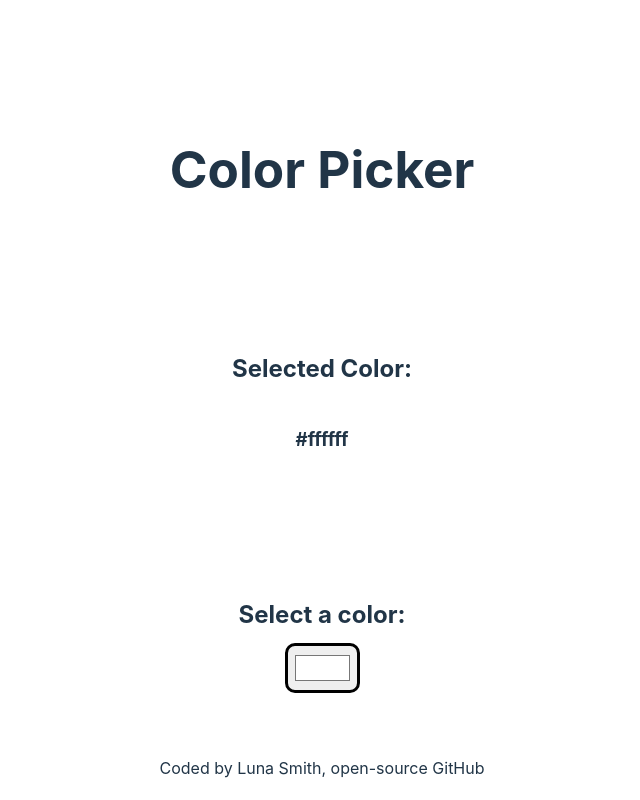
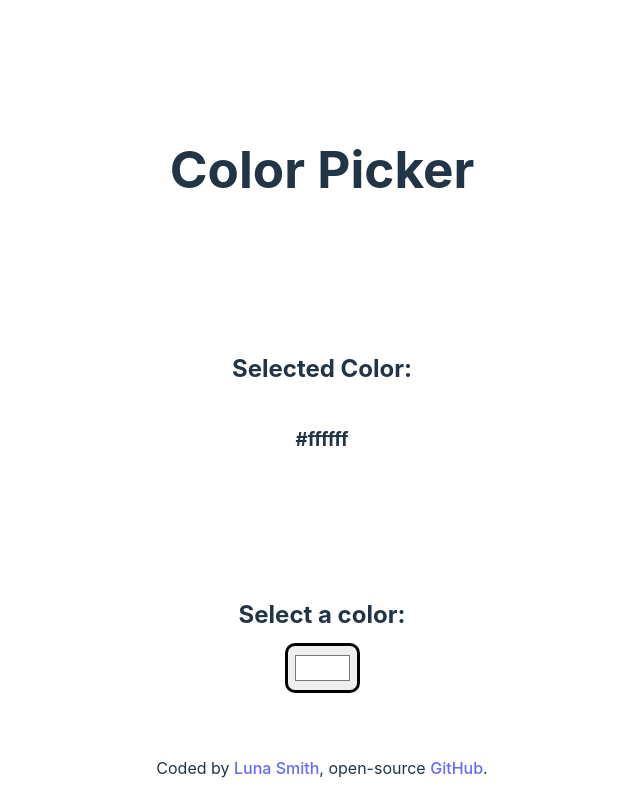
Before and after one commit to Lu-Smith/color_pick_react, a React (Vite) app: page / in a window 1280 px wide. Shown: the whole page, without its empty margins (318-958 px from the left). Built offline with nearby package versions, Linux system fonts and the light colour scheme.

Commit message:
Updated Footer.jsx - added links

```diff
--- a/src/assets/Footer.jsx
+++ b/src/assets/Footer.jsx
@@ -1,7 +1,8 @@
 function Footer() {
     return(
         <footer>
-            Coded by Luna Smith, open-source GitHub
+            Coded by <a href="https://www.lunasmithart.com/">Luna Smith</a>
+            , open-source <a href="https://github.com/Lu-Smith/color_pick_react">GitHub</a>.
         </footer>
     )
 }
```
